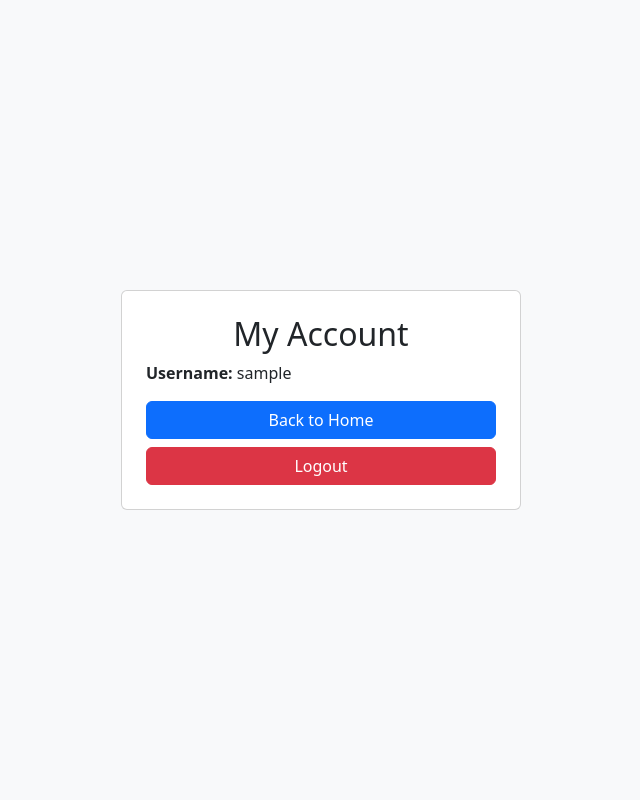
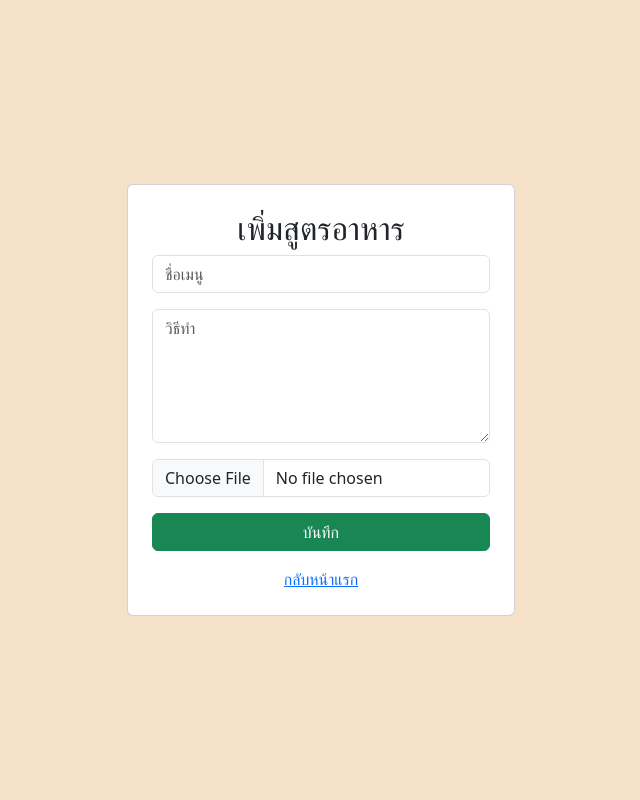
Before and after one commit to AufaWandoloh/my-web, a Flask app: page /account in a window 1280 px wide. Shown: the whole page, without its empty margins (319-959 px from the left). Run offline with Flask 3, Linux system fonts and the light colour scheme; the visitor is signed in with stand-in values (Sample User, id 1).

Commit message:
Modify new storage

```diff
--- a/recipe_manager/app.py
+++ b/recipe_manager/app.py
@@ -20,12 +20,13 @@ app.config["UPLOAD_FOLDER"] = UPLOAD_FOLDER
 if not os.path.exists(UPLOAD_FOLDER):
     os.makedirs(UPLOAD_FOLDER)
 
-recipes_folder = os.path.join(app.root_path, "templates", "recipes")
+recipes_folder = os.path.join(os.getcwd(), "templates", "recipes")
 if not os.path.exists(recipes_folder):
     os.makedirs(recipes_folder)
 
 app.config["SQLALCHEMY_DATABASE_URI"] = "sqlite:///users.db"
 app.config["SECRET_KEY"] = "your_secret_key"
+app.config["UPLOAD_FOLDER"] = "static/uploads"
 app.config["ALLOWED_EXTENSIONS"] = {"png", "jpg"}
 
 db = SQLAlchemy(app)
@@ -61,7 +62,6 @@ class Recipe(db.Model):
     instructions = db.Column(db.Text, nullable=False)
     image_filename = db.Column(db.String(100), nullable=True)
     user_id = db.Column(db.Integer, db.ForeignKey("user.id"), nullable=False)
-    user = db.relationship("User", backref="recipes")
 
 
 def create_recipe_html(recipe):
@@ -83,7 +83,6 @@ def create_recipe_html(recipe):
         <h2 class="text-center">{recipe.name}</h2>
         <p><strong>วิธีทำ:</strong></p>
         <p>{recipe.instructions}</p>
-        {f'<div class="text-center"><img src="/static/uploads/{recipe.image_filename}" class="img-fluid" alt="Recipe Image"></div>' if recipe.image_filename else ''}
         <div class="mt-3 text-center">
             <a href="/" class="btn btn-primary">กลับหน้าแรก</a>
         </div>
@@ -95,14 +94,13 @@ def create_recipe_html(recipe):
 
 @app.route("/")
 def home():
-    recipes = Recipe.query.all()
-    return render_template("index.html", recipes=recipes)
+    return render_template("index.html", current_user=current_user)
 
 
 @app.route("/recipe/<int:recipe_id>")
 def view_recipe(recipe_id):
     recipe = Recipe.query.get_or_404(recipe_id)
-    return render_template(f"recipes/recipe_{recipe.id}.html")
+    return render_template(f"recipes/recipe_{recipe.id}.html", recipe=recipe)
 
 
 @app.route("/login", methods=["GET", "POST"])
@@ -143,6 +141,7 @@ def logout():
 @app.route("/account")
 @login_required
 def account():
+    print(current_user)  # Debug: ดูว่ามี user หรือไม่
     return render_template("account.html", user=current_user)
 
 
@@ -153,22 +152,9 @@ def add_recipe():
         recipe_name = request.form["name"]
         instructions = request.form["instructions"]
 
-        if "image" not in request.files:
-            flash("กรุณาเลือกรูปภาพ", "danger")
-            return redirect(request.url)
-        file = request.files["image"]
-
-        if file and allowed_file(file.filename):
-            filename = file.filename
-            file.save(os.path.join(app.config["UPLOAD_FOLDER"], filename))
-        else:
-            flash("ประเภทไฟล์ไม่ถูกต้อง", "danger")
-            return redirect(request.url)
-
         new_recipe = Recipe(
             name=recipe_name,
             instructions=instructions,
-            image_filename=filename,
             user_id=current_user.id,
         )
         db.session.add(new_recipe)
--- a/recipe_manager/templates/account.html
+++ b/recipe_manager/templates/account.html
@@ -4,18 +4,27 @@
 <head>
     <meta charset="UTF-8">
     <meta name="viewport" content="width=device-width, initial-scale=1.0">
-    <title>My Account</title>
+    <title>เพิ่มสูตรอาหาร</title>
     <link href="https://cdn.jsdelivr.net/npm/bootstrap@5.3.0/dist/css/bootstrap.min.css" rel="stylesheet">
 </head>
 
-<body class="bg-light d-flex justify-content-center align-items-center vh-100">
-    <div class="card p-4" style="width: 400px;">
-        <h2 class="text-center">My Account</h2>
-        <p><strong>Username:</strong> {{ user.username }}</p>
-
-        <div class="d-grid gap-2">
-            <a href="{{ url_for('home') }}" class="btn btn-primary">Back to Home</a>
-            <a href="{{ url_for('logout') }}" class="btn btn-danger">Logout</a>
+<body style="background-color: #f5e1c8;" class="d-flex justify-content-center align-items-center vh-100">
+    <div class="card p-4">
+        <h2 class="text-center">เพิ่มสูตรอาหาร</h2>
+        <form action="/add_recipe" method="POST" enctype="multipart/form-data">
+            <div class="mb-3">
+                <input type="text" class="form-control" name="name" placeholder="ชื่อเมนู" required>
+            </div>
+            <div class="mb-3">
+                <textarea class="form-control" name="instructions" placeholder="วิธีทำ" rows="5" required></textarea>
+            </div>
+            <div class="mb-3">
+                <input type="file" class="form-control" name="image" required>
+            </div>
+            <button type="submit" class="btn btn-success w-100">บันทึก</button>
+        </form>
+        <div class="mt-3 text-center">
+            <a href="/">กลับหน้าแรก</a>
         </div>
     </div>
 </body>
--- a/recipe_manager/templates/add_recipe.html
+++ b/recipe_manager/templates/add_recipe.html
@@ -17,7 +17,8 @@
             </div>
             <div class="mb-3">
                 <textarea class="form-control" name="instructions" placeholder="วิธีทำ" rows="5" required></textarea>
-            </div><button type="submit" class="btn btn-success w-100">บันทึก</button>
+            </div>
+            <button type="submit" class="btn btn-success w-100">บันทึก</button>
         </form>
         <div class="mt-3 text-center">
             <a href="/">กลับหน้าแรก</a>
--- a/recipe_manager/templates/recipes/recipes/recipe_4.html
+++ b/recipe_manager/templates/recipes/recipe_6.html
@@ -10,8 +10,7 @@
     <div class="card p-4" style="width: 500px;">
         <h2 class="text-center">meat</h2>
         <p><strong>วิธีทำ:</strong></p>
-        <p>d</p>
-        <div class="text-center"><img src="/static/uploads/_126078179_gettyimages-134431573.jpg" class="img-fluid" alt="Recipe Image"></div>
+        <p>1</p>
         <div class="mt-3 text-center">
             <a href="/" class="btn btn-primary">กลับหน้าแรก</a>
         </div>
```
Also changed, not shown: recipe_manager/templates/index.html (+16 -16 lines), recipe_manager/templates/recipes/recipe_7.html (added, +19 -0 lines), README.md (deleted), instance/users.db.
